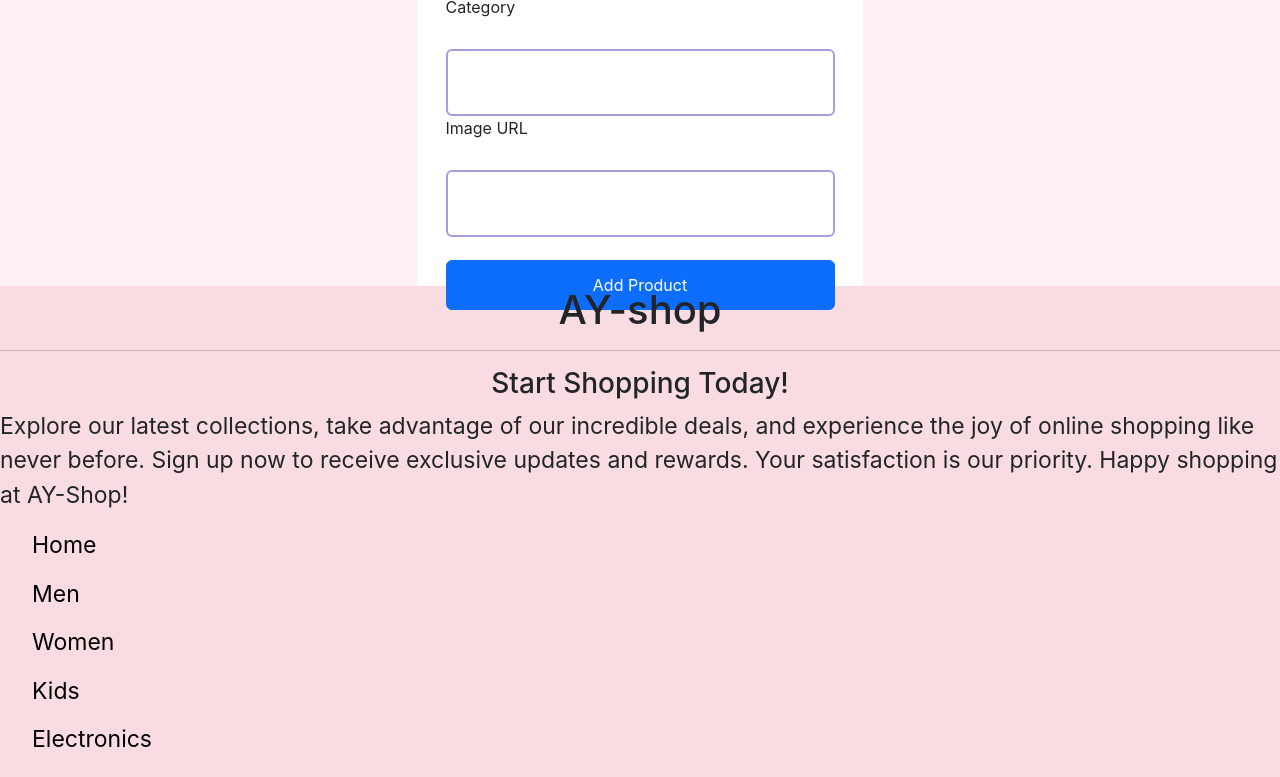
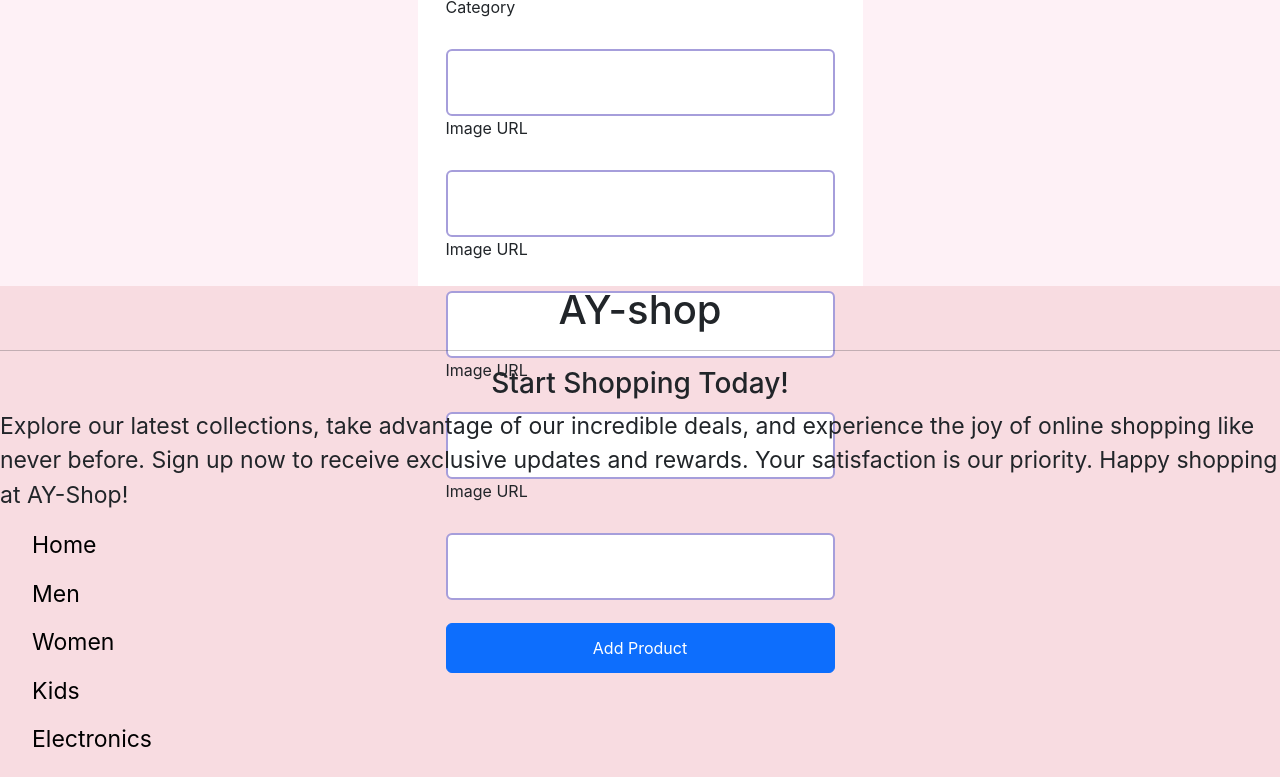
Before and after one commit to ankitkumariuj/ay-sell-front, a React (Create React App) app: page /adminwomen in a window 1280 px wide. Shown: the part 608-1385 px from the top of the page. Built offline with nearby package versions, Linux system fonts and the light colour scheme; sample sign-in values are in the browser's storage.

Commit message:
Update Admiwomen.jsx

```diff
--- a/src/AddData/Admiwomen.jsx
+++ b/src/AddData/Admiwomen.jsx
@@ -7,6 +7,9 @@
   const [price, setprice] = useState('');
   const [description, setdescription] = useState('');
   const [image, setimage] = useState(''); // Image as a string (URL)
+  const [image1, setimage1] = useState('');
+  const [image2, setimage2] = useState('');
+  const [image3, setimage3] = useState('');
   const [category, setcategory] = useState('');
   const [message, setMessage] = useState('');
 
@@ -29,6 +32,9 @@
           description,
           category,
           image,
+          image1,
+          image2,
+          image3,
         });
 
         if (response.status === 201) {
@@ -102,6 +108,39 @@
             required
           />
         </div>
+         <div className="from">
+          <label htmlFor="image" className="form-label">Image URL</label><br />
+          <input
+            type="text"
+            className="form-control"
+            id="image"
+            value={image1}
+            onChange={(e) => setimage1(e.target.value)} // Use text input for image URL
+            required
+          />
+        </div>
+         <div className="from">
+          <label htmlFor="image" className="form-label">Image URL</label><br />
+          <input
+            type="text"
+            className="form-control"
+            id="image"
+            value={image2}
+            onChange={(e) => setimage2(e.target.value)} // Use text input for image URL
+            required
+          />
+        </div>
+         <div className="from">
+          <label htmlFor="image" className="form-label">Image URL</label><br />
+          <input
+            type="text"
+            className="form-control"
+            id="image"
+            value={image3}
+            onChange={(e) => setimage3(e.target.value)} // Use text input for image URL
+            required
+          />
+        </div>
         <button type="submit" className="btn btn-primary">Add Product</button>
       </form>
       {message && <p className="mt-3">{message}</p>}
```
